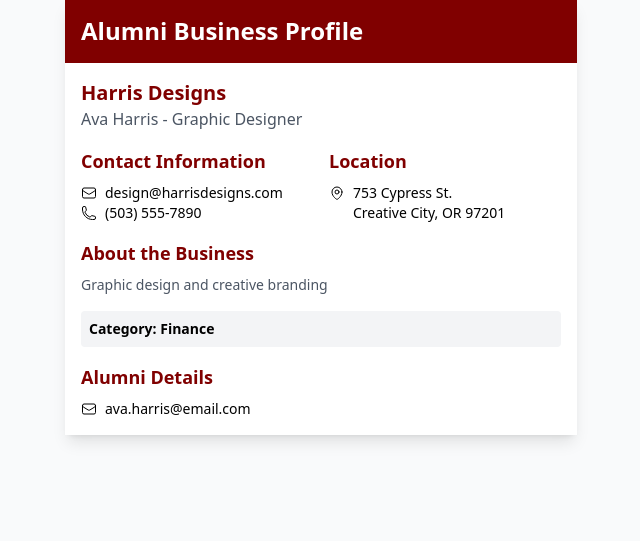
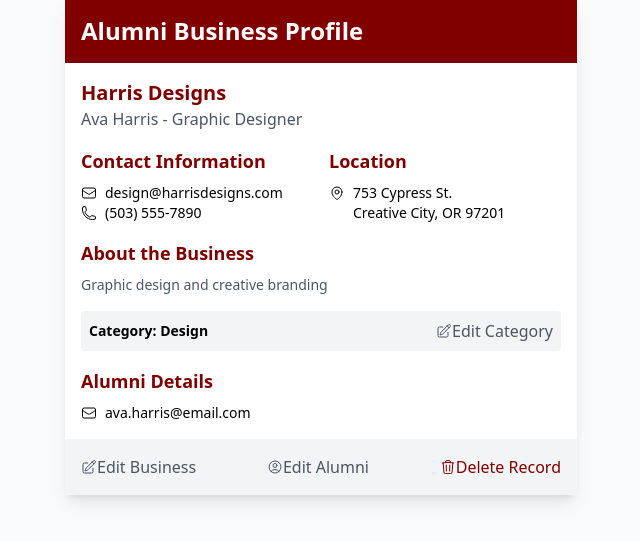
Before and after one commit to Zeusangis/gdsc_it_code_challenge, a Django app: a page that uses alumini/templates/alumini/alumni.html in a window 1280 px wide. Shown: the part 119-660 px from the top of the page, without its empty margins (319-959 px from the left). Run offline with Django 5.2, Linux system fonts and the light colour scheme; a user stored in the database is signed in; data comes from the database, SQL or seed files in the repository; both versions use the stored data as it was after the commit; some libraries are stand-ins or nearby versions.

Commit message:
updated code

```diff
--- a/alumini/templates/alumini/alumni.html
+++ b/alumini/templates/alumini/alumni.html
@@ -103,8 +103,10 @@
 
     <!-- Category Information -->
     <div class="flex items-center justify-between bg-gray-100 p-2 rounded">
-      <span class="text-sm font-semibold">Category: Finance</span>
-      {% if request.user.is_admin %}
+      <span class="text-sm font-semibold"
+        >Category: {{alumni.business_category}}</span
+      >
+      {% if request.user.is_staff %}
       <button class="text-gray-600 hover:text-[#800000] flex items-center">
         <svg
           xmlns="http://www.w3.org/2000/svg"
@@ -149,7 +151,7 @@
     </div>
   </div>
 
-  {% if request.user.is_admin %}
+  {% if request.user.is_staff %}
   <div class="bg-gray-100 p-4 flex justify-between">
     <button class="text-gray-600 hover:text-[#800000] flex items-center">
       <svg
--- a/alumini/views.py
+++ b/alumini/views.py
@@ -2,21 +2,18 @@ from django.shortcuts import render
 from .models import Alumini
 from django.contrib.auth.decorators import login_required
 from django.db.models import Q
-import pandas as pd
-from django.http import HttpResponse
-import os
+from django.db.models import F
 from .models import Alumini, Category
 
 
 @login_required(login_url="login")
 def index(request):
-    aluminis = Alumini.objects.values(
-        "id", "full_name", "job_title", "name_of_business", "business_category"
-    )
+    aluminis = Alumini.objects.select_related("business_category")
 
-    if request.method == "POST":
-        name = request.POST.get("name", "").strip()
-        business = request.POST.get("business_name", "").strip()
+    if request.method == "GET":
+        name = request.GET.get("name", "").strip()
+        business = request.GET.get("business_name", "").strip()
+        category = request.GET.get("category", "").strip()
 
         if name or business:
             filters = Q()
@@ -24,10 +21,13 @@ def index(request):
                 filters &= Q(full_name__icontains=name)
             if business:
                 filters &= Q(name_of_business__icontains=business)
+            if category:
+                print(category)
+                category = Category.objects.get(id=category)
+                filters &= Q(business_category=category)
 
-            aluminis = Alumini.objects.values(
-                "id", "full_name", "job_title", "name_of_business", "business_category"
-            ).filter(filters)
+            aluminis = aluminis.filter(filters)
+
     categories = Category.objects.all()
     context = {"aluminis": aluminis, "categories": categories}
     return render(request, "alumini/index.html", context)
```
Also changed, not shown: alumini/templates/alumini/index.html (+5 -2 lines), db.sqlite3.
